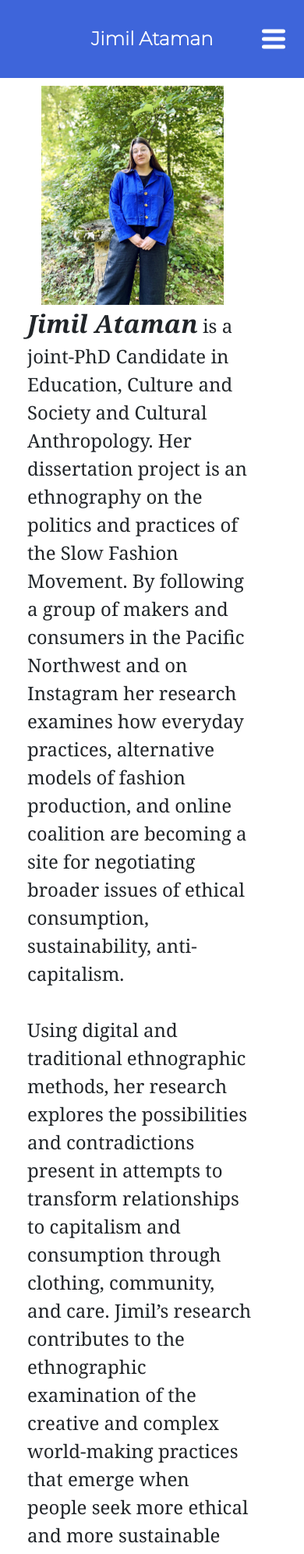
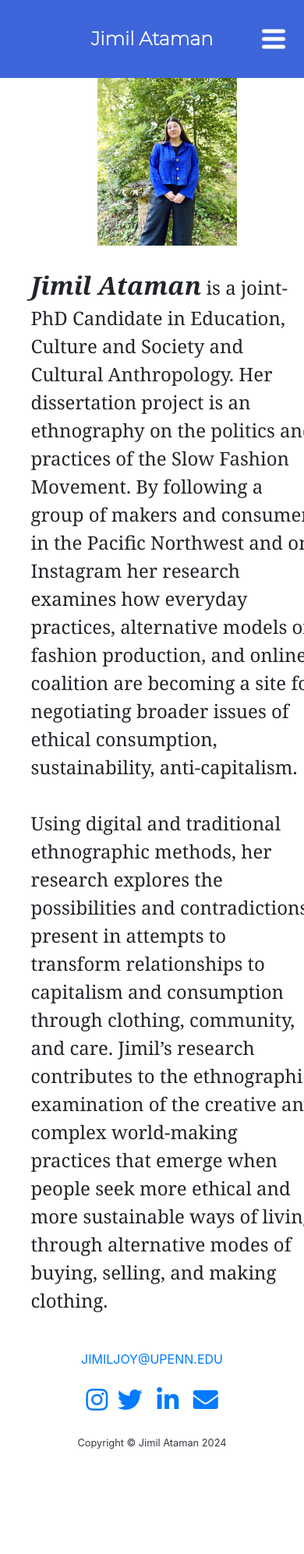
Before and after one commit to SamSteffen/jimils_website.github.io, a plain HTML site: page index.html in a window 390 px wide. Shown: the top 1993 px of the page at 78% size. After the commit the page ends 1895 px from the top, so only its background shows below. Drawn offline with nearby package versions, Linux system fonts and the light colour scheme; a script that the page names is missing.

Commit message:
Adding changes to make html responsive.

```diff
--- a/index.html
+++ b/index.html
@@ -40,10 +40,18 @@
     </label>
 </nav>
 
+<br>
+<br>
+<br>
+
 <!-- HOME PAGE CONTENT -->
-<div class="container">
-    <div class="image-txt-container">
-        <img src="Images/JPG_2500x3000/Jimil_profile_pic.jpg" alt="Picture of Jimil in blue coat with gold buttons" style= "max-width: 60vw;">
+<!-- <div class="container"> -->
+    <!-- <div class="image-txt-container"> -->
+<div class="column">
+    <img src="Images/JPG_2500x3000/Jimil_profile_pic.jpg" alt="Picture of Jimil in blue coat with gold buttons" class="column-image">
+</div>
+
+<div class="column" style="padding-top: 2%; padding-bottom: 5%">
     <p class="home-text" style="padding-left: 20px;"><i style="font-size: xx-large; font-weight: bold;">Jimil Ataman</i> is a joint-PhD Candidate in Education, Culture and Society and Cultural Anthropology. Her dissertation project is an ethnography on the politics and practices of the Slow Fashion Movement. By following a group of makers and consumers in the Pacific Northwest and on Instagram her research examines how everyday practices, alternative models of fashion production, and online coalition are becoming a site for negotiating broader issues of ethical consumption, sustainability, anti-capitalism.<br>
     <br>
     Using digital and traditional ethnographic methods, her research explores the possibilities and contradictions present in attempts to transform relationships to capitalism and consumption through clothing, community, and care. Jimil’s research contributes to the ethnographic examination of the creative and complex world-making practices that emerge when people seek more ethical and more sustainable ways of living through alternative modes of buying, selling, and making clothing.
@@ -56,11 +64,12 @@
     <div class="line"></div>
 </label>
 
+
 <!-- Footer -->
-    <footer class="footer text-center" id="connect">
+<footer class="footer" id="connect">
     <div class="icon-container">
         <div class="row">
-                <div class = "col-md-6 offset-md-3">
+            <div class="col-md-6 offset-md-3">
                 <!-- <h2 class="text-center text-uppercase mb-3">
                     Connect with Me
                 </h2> -->
--- a/styles.css
+++ b/styles.css
@@ -6,11 +6,13 @@
     padding: 0;
     margin: 0;
   }
+/* container should be formatted to hold 2 column objects */
   .container {
     position: relative;
-    margin-top: 60px;
-    max-width: 100%;
+    margin-top: 10px;
+    width: 100%;
     max-height: 100%;
+    overflow: hidden;
   }
   .media-entry-container {
     position: relative;
@@ -26,36 +28,29 @@
     display: block;
     width: 100%;
   }
-  .round-frame-image {
+  /* .round-frame-image {
     border-radius: 60%;
     border-style:groove;
-  }
+  } */
   .banner-image-container {
     position: relative;
     display: block;
     overflow: hidden;
     margin-top: 10vh;
   }
-  .overlay-text-title-research {
+  /* .overlay-text-title-research {
     position: absolute;
-    overflow: hidden;
-    /* margin: auto; */
-    text-align: center;
-    top: 30%;
-    left: 0;
-    right: 0;
-    bottom: 0;
-    /* top: 50%;
-    left: 20%; */
+    display: block;
+    text-align: left;
+    top: 25%;
+    left: 25%;
     background-color: transparent;
     color: white;
-    padding: 10px 10px;
-    /*using vw ('viewport-width') will adjust for different screensizes*/
-    font-size: xxx-large;
+    font-size: x-large;
     font-family: Georgia;
-  }
+  } */
   nav {
-    position: fixed;
+    position: absolute;
     z-index: 10;
     left: 0;
     right: 0;
@@ -255,19 +250,23 @@
     padding-right: 50px;
   }
   .footer {
-    padding-top: 5rem;
-    padding-bottom: 5rem;
+    position: relative;
+    display: inline-block;
+    text-align: center;
+    width: 100vw;
+    padding-top: 10px;
+    padding-bottom: 10px;
     color: #1a252f;
     background-color: #fff;
 }
-
 .copyright {
     background-color: #fff;
 }
 .icon-container {
   position: relative;
+  display: block;
+  width: 100vw;
 }
-
 /* image gallery CSS */
 div.gallery {
   border: 3px solid #ccc;
@@ -330,3 +329,50 @@ div.gallery-research img {
   width: 50vw;
   height: auto;
 }
+
+/* Create two equal columns that float next to each other */
+.column {
+  float: left;
+  width: 45%;
+  margin-left: 5%;
+  margin-top: 5%;
+}
+.column-image {
+  max-width: 50vw;
+  display: block;
+  margin-right: auto;
+  margin-left: auto;
+  padding-top: 2%;
+  padding-left: 2%;
+  padding-right: 2%
+}
+/* .column-img {
+  float: left;
+  width: 49.9%;
+} */
+
+/* Clear floats */
+.row:after {
+  content: "";
+  display: table;
+  clear: both;
+}
+
+/* Responsive layout - makes a two column-layout instead of four columns */
+/* @media screen and (max-width: 900px) {
+  .column {
+    width: 50%;
+  }
+} */
+
+/* Responsive layout - makes the two columns stack on top of each other instead of next to each other */
+@media screen and (max-width: 900px) {
+  .column {
+    width: 100%;
+    display: block;
+    top: 0;
+    bottom: 0;
+    left: 0;
+    right: 0;
+  }
+}
```
Also changed, not shown: inthemedia.html (+25 -11 lines), research.html (+27 -12 lines), Images/Banners_2500x800/Banner_Dissertation_Title.jpg (added). Lines whose indentation alone changed are shown as unchanged.
